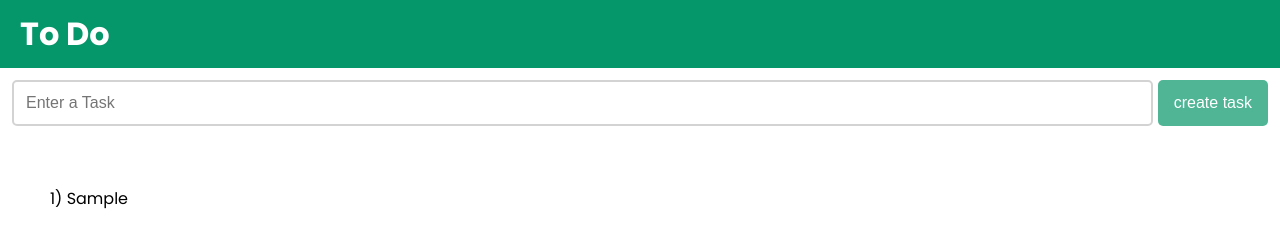
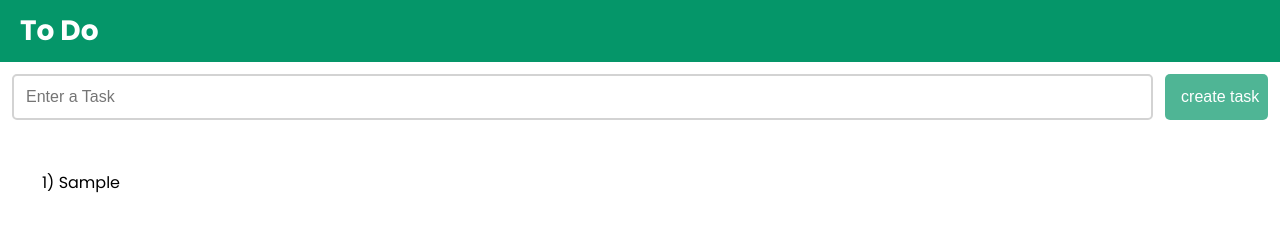
Before and after one commit to BarbaraCD/todo, a plain HTML site: page index.html in a window 1280 px wide. Both pictures are taken after typing "Sample" into the empty fields and a click on the button "create task". Drawn offline with Linux system fonts and the light colour scheme.

Commit message:
last change

```diff
--- a/style.css
+++ b/style.css
@@ -1,4 +1,4 @@
-* {
+*{
     margin: 0;
     padding: 0;
     box-sizing: border-box;
@@ -8,34 +8,34 @@
     height: 100%;
 }
 
-  body {
-    display: flex;
-    flex-direction: column;
-  }
 
 .container {
+    height: 100vh;
     flex: 1;
-    min-height: 100vh;
-    margin: 0 auto;
-    width: 100%;
     font-family: "Poppins", sans-serif;
+    min-width: 95px;
 }
 
 .title-container {
     background: #059669;
     padding: 10px;
     width: 100%;
+
 }
 
-  .title-container p {
-    font-size: 2rem;
+.title-container p{
+    display: block;
+    font-size: 28px;
     font-weight: 700;
     color: #fff;
     padding-left: 10px;
+    align-items: center;
+    justify-content: center;
     word-break: normal;
 }
 
-  .new-task-container {
+
+.new-task-container{
     background-color: #fff;
     padding: 12px;
     border-radius: 5px;
@@ -43,14 +43,20 @@
 
 }
 
-  .new-task-container input {
-    flex: 1;
+.task-item:hover .fa-trash-alt {
+    visibility: unset;
+}
+
+.task-item:hover{
+    cursor: pointer;
+}
+
+.new-task-container input{
     font-size: 1rem;
     border: 2px solid lightgrey;
     border-radius: 5px;
     padding: 12px;
     font-weight: 400;
-    margin-bottom: 10px;
     width: 100%;
 }
 
@@ -61,53 +67,58 @@
 
 .new-task-button {
     border-radius: 5px;
-    margin: 0px 0px 10px 5px;
+    margin: 0px 0px 0px 10px;
     font-size: 1rem;
     border: none;
-    background-color: rgba(5, 150, 105, 0.7);
+    background-color: rgba(5,150,105,.7);
     color: #fff;
     padding: 12px 16px;
+    margin-left: 12px;
+    cursor: pointer;
     white-space: nowrap;
-    cursor: pointer;
+    overflow: hidden;
 }
 
 .task-container {
     background-color: #fff;
     border-radius: 10px;
     flex: 1;
-    padding: 20px;
+    padding: 12px;
     margin-left: 12px;
+    word-break: break-all;
 }
 
-  .task-item {
+.task-item{
     border-radius: 5px;
     display: flex;
     justify-content: space-between;
     align-items: center;
     margin: 8px 8px 0px 8px;
     word-break: break-all;
-    min-height: 40px;
+    min-height: 50px;
     padding: 10px;
 }
 
-  .task-item:hover {
+.task-item:hover{
     background-color: rgba(49, 191, 134, 0.1);
 }
 
-  .task-item i {
+
+.task-item i{
     color: lightgray;
     padding: 12px;
     border-radius: 5px;
-    display: none;
+    visibility: hidden;
 }
 
-  /* utilities */
 
-  .error {
+/*utilities*/
+
+.error{
     border: 2px solid red !important;
 }
 
-  .error::placeholder {
+.error::placeholder{
     color: red;
 }
 
```
Lines whose indentation alone changed are shown as unchanged.
